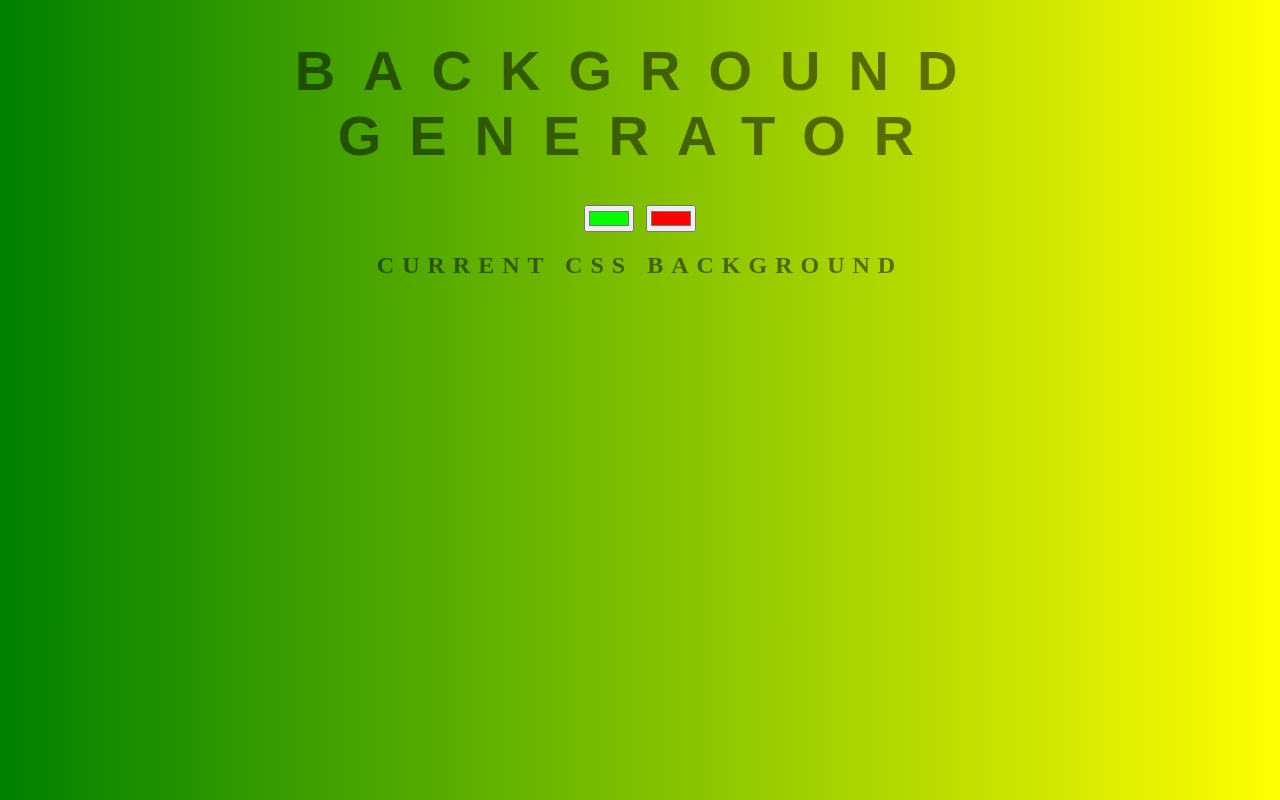
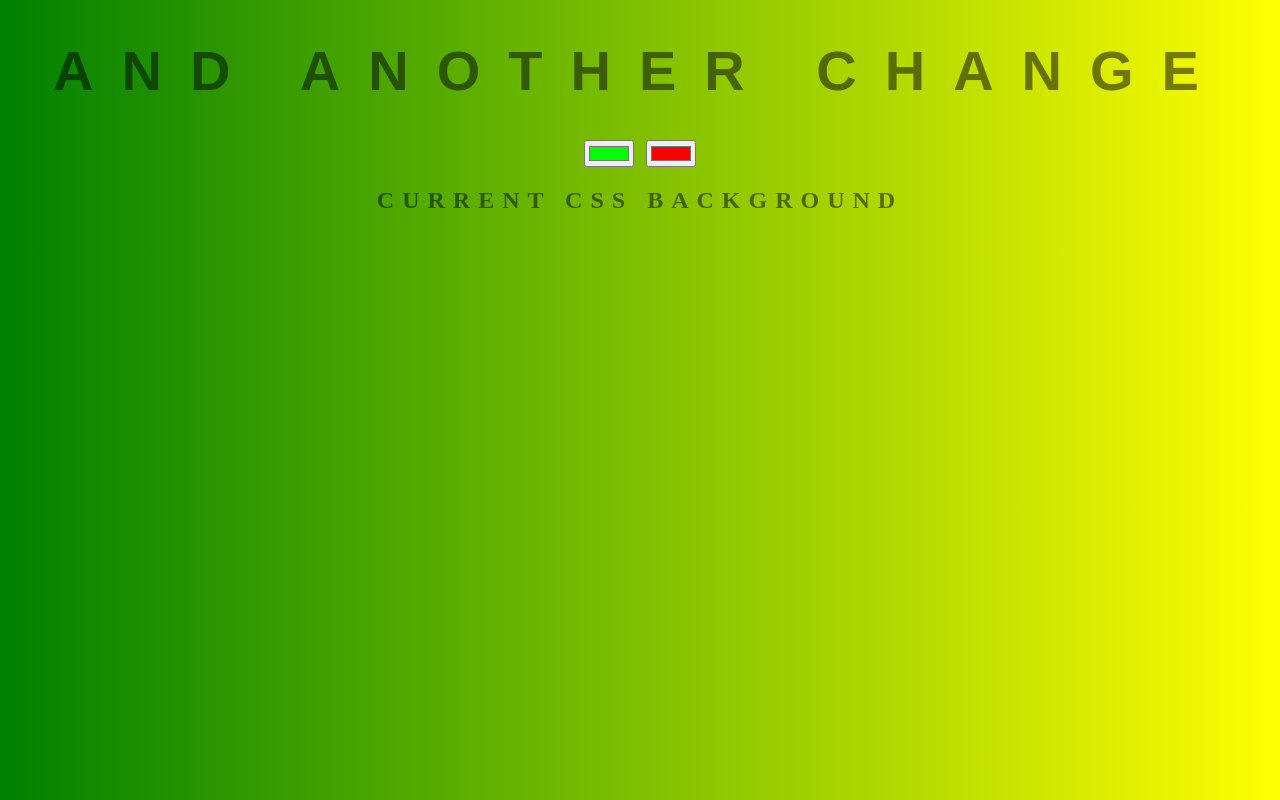
Before and after one commit to MichaelFunke/background-henerator, a website: page index.html in a window 1280 px wide. Drawn offline with Linux system fonts and the light colour scheme.

Commit message:
abracadabra

```diff
--- a/index.html
+++ b/index.html
@@ -10,7 +10,7 @@
 </head>
 
 <body id='gradient'>
-    <h1>Background Generator</h1>
+    <h1>And Another Change</h1>
     <input class="color1" type="color" name="color1" value="#00ff00">
     <input class="color2" type="color" name="color2" value="#ff0000">
     <h2>Current CSS Background</h2>
--- a/package.json
+++ b/package.json
@@ -1,6 +1,6 @@
 {
   "name": "first-package",
-  "version": "1.0.0",
+  "": "1.0.0",
   "description": "Some description",
   "main": "app.js",
   "scripts": {
```
